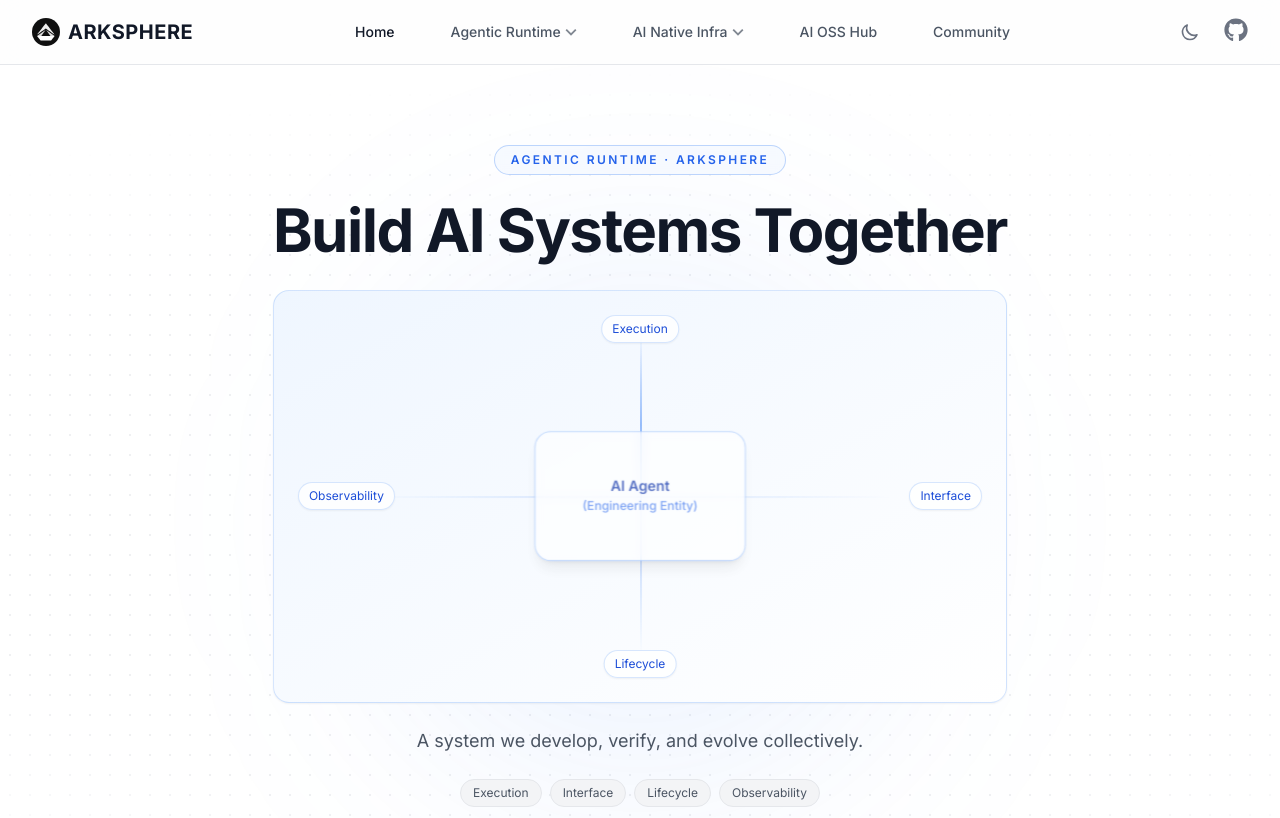
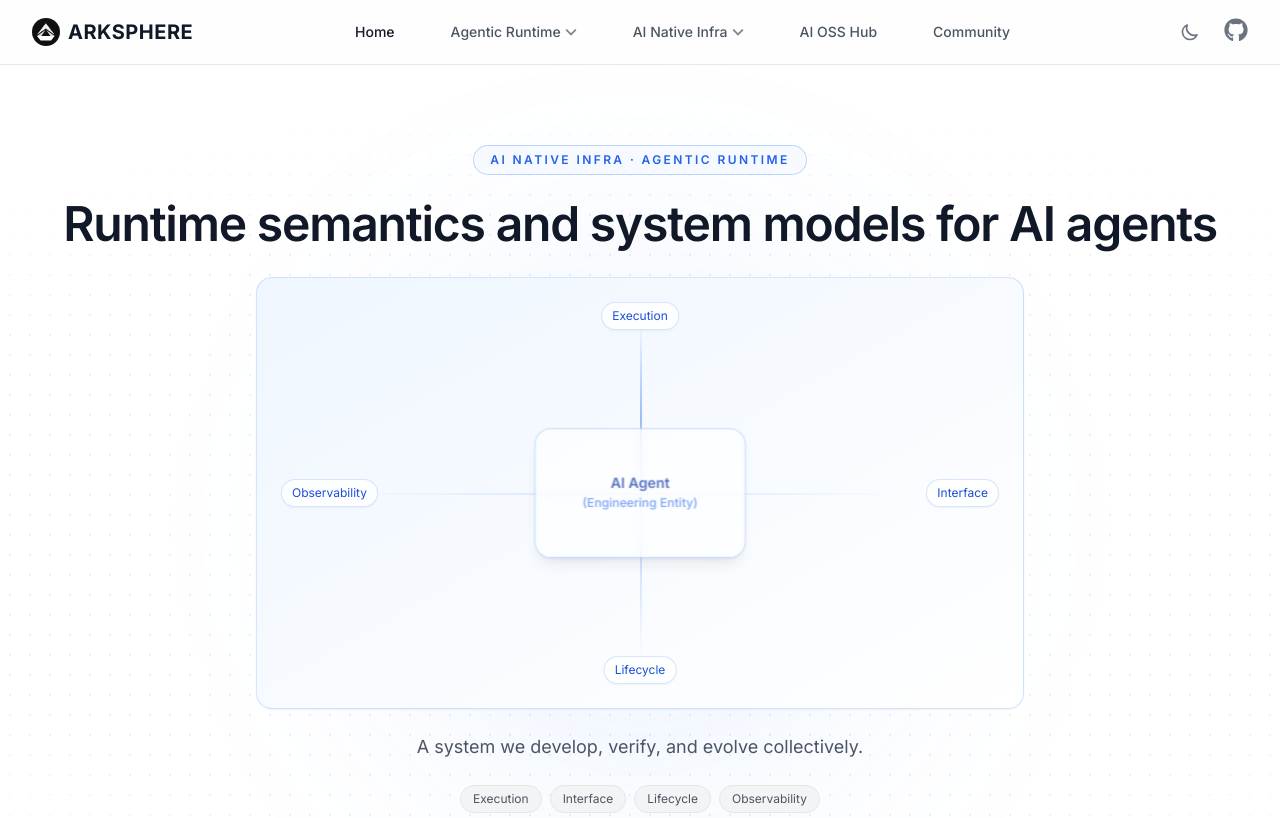
Before and after one commit to arksphere/website, a React (Vite) app: page / in a window 1280 px wide. Shown: the top 818 px of the page. Built offline with nearby package versions, Linux system fonts and the light colour scheme.

Commit message:
feat: Update hero section text and adjust heading styles

```diff
--- a/views/Overview.tsx
+++ b/views/Overview.tsx
@@ -16,8 +16,8 @@ interface OverviewProps {
 }
 
 const TEXT = {
-  label: "AGENTIC RUNTIME · ARKSPHERE",
-  heroTitle: "Build AI Systems Together",
+  label: "AI NATIVE INFRA · AGENTIC RUNTIME",
+  heroTitle: "Runtime semantics and system models for AI agents",
   subtitle: "A system we develop, verify, and evolve collectively.",
   ctaStart: "Explore Agentic Runtime",
   ctaArch: "Explore OSS Hub",
@@ -708,7 +708,7 @@ const Hero: React.FC<{ navigate: (path: string) => void }> = ({ navigate }) => {
           </span>
         </div>
         <div className="hero-reveal overflow-visible">
-          <h1 className="text-3xl md:text-5xl lg:text-6xl font-bold tracking-tight text-gray-900 dark:text-white leading-[1.05] md:leading-[1.08] lg:leading-[1.05] pb-1">
+          <h1 className="text-2xl md:text-4xl lg:text-5xl font-semibold tracking-tight text-gray-900 dark:text-white leading-[1.05] md:leading-[1.08] lg:leading-[1.05] pb-1">
             {TEXT.heroTitle}
           </h1>
         </div>
```
